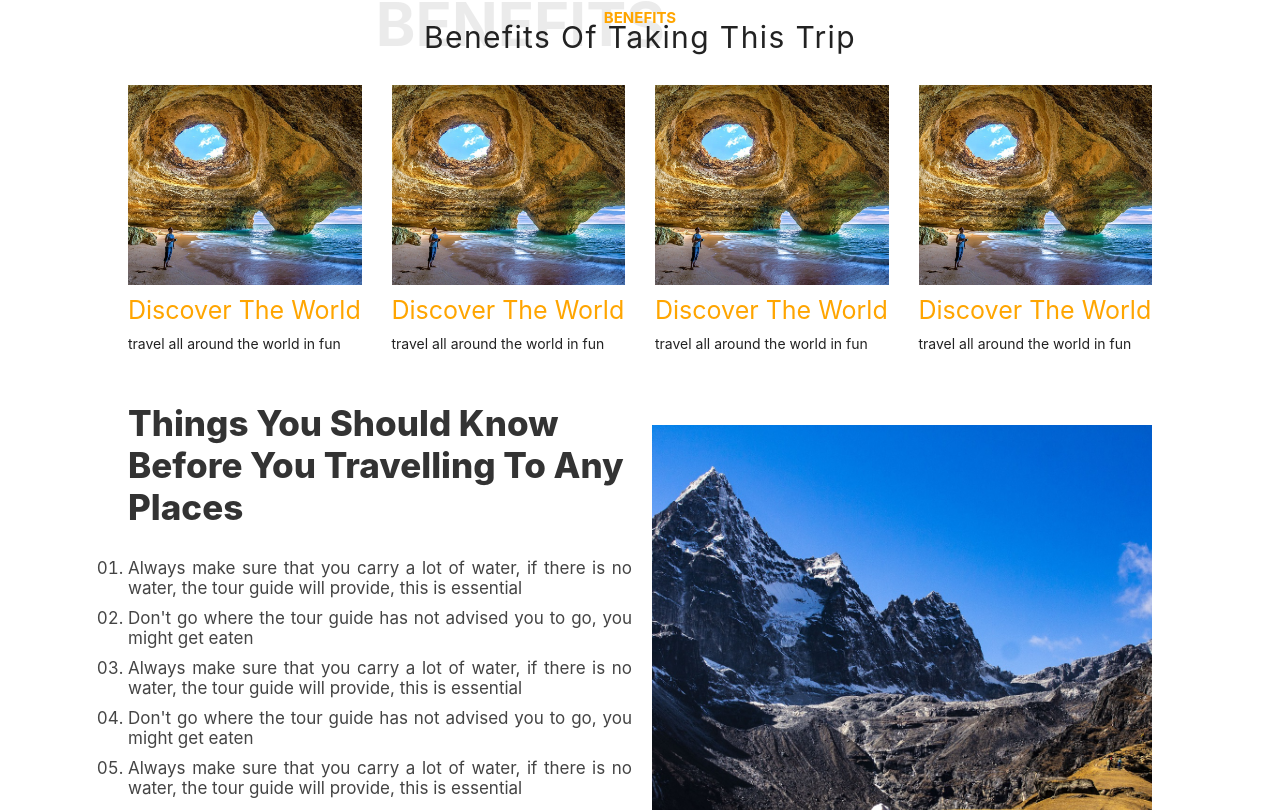
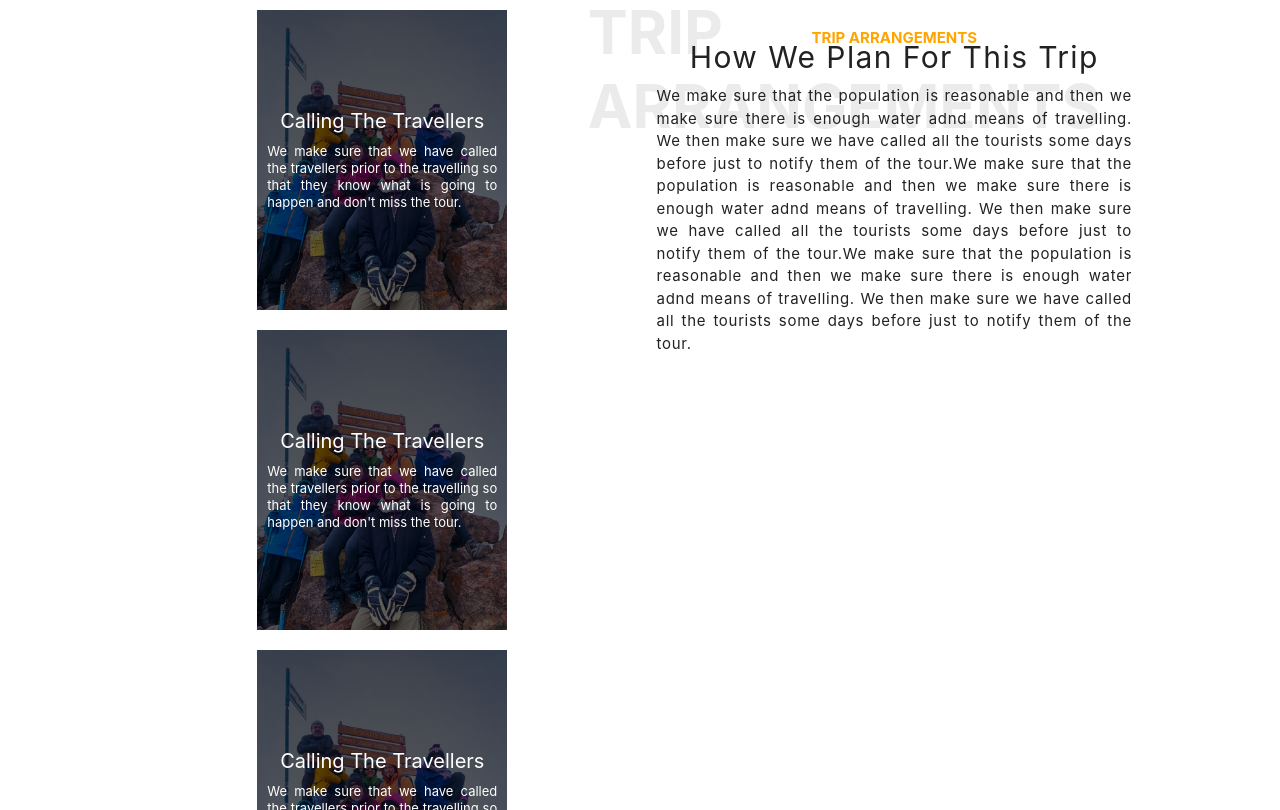
Before and after one commit to SADE-TechPrime-solutions/tours-client-001, a React (Create React App) app: page /mount-kenya in a window 1280 px wide. Shown: the part 770-1580 px from the top of the page. Built offline with nearby package versions, Linux system fonts and the light colour scheme.

Commit message:
continuation of creating template

```diff
--- a/src/App.css
+++ b/src/App.css
@@ -1432,3 +1432,93 @@ body {
     margin-top: 1rem;
   }
 }
+
+
+/* arrangements */
+.arrangements__container{
+  width: 80vw;
+  margin: 6rem auto;
+  display: flex;
+  align-self: flex-start;
+}
+
+.arrangements__container >*{
+  width: 48vw;
+}
+
+.arrangements{
+  margin-right: auto;
+  display: grid;
+  grid-template-columns: repeat(auto-fit, minmax(25rem, 1fr));
+  align-content: center;
+  justify-items: center;
+  gap: 2rem;
+}
+
+@media screen and (max-width: 600px) {
+  .arrangements__container{
+    flex-direction: column;
+    justify-content: center;
+    align-items: center;
+  }
+  .arrangements__container >*{
+    width: 80vw;
+    margin: 3rem auto;
+  }
+
+}
+
+.arrangement{
+  width: 25rem;
+  height: 30rem;
+  position: relative;
+}
+
+.arrangement__image{
+  width: 100%;
+  height: 100%;
+  display: block;
+  object-fit: cover;
+  z-index: -1;
+}
+
+.arrangement__details{
+  position: absolute;
+  top: 0;
+  left: 0;
+  width: 100%;
+  height: 100%;
+  background: linear-gradient(rgba(0, 0, 0, .7),rgba(0, 0, 0, .6));
+  display: flex;
+  flex-direction: column;
+  justify-content: center;
+  align-items: center;
+  color: var(--color-white);
+  padding: 2rem 1rem;
+  z-index: 5;
+}
+
+.arrangement__title{
+  font-size: 2rem;
+  text-transform: capitalize;
+  font-weight: normal;
+  margin-bottom: 1rem;
+}
+
+.arrangement__description{
+  font-size: 1.3rem;
+  text-align: justify;
+  line-height: 1.3;
+}
+
+.arrangements__descritption{
+  padding: 0 2rem;
+}
+
+.arrangements__description--text{
+  font-size: 1.5rem;
+  text-align: justify;
+  line-height: 1.5;
+  letter-spacing: .7px;
+}
+/* end of arrangements */
--- /dev/null
+++ b/src/Components/Pages/FullExplanation/Arrangements/Arrangement.jsx
@@ -0,0 +1,15 @@
+import React from "react";
+
+const Arrangement = ({title, description,image}) => {
+    return(
+        <div className="arrangement">
+            <img src={image} alt="arrangement image" className="arrangement__image" />
+            <div className="arrangement__details">
+                <h3 className="arrangement__title">{title}</h3>
+                <p className="arrangement__description">{description}</p>
+            </div>
+        </div>
+    )
+}
+
+export default Arrangement;
--- a/src/Components/Pages/FullExplanation/MtKenya.jsx
+++ b/src/Components/Pages/FullExplanation/MtKenya.jsx
@@ -1,19 +1,47 @@
 import React from "react";
 import Heading from "../../Heading/Heading";
 import HeroFE from "./Hero/Hero";
+import Arrangement from "./Arrangements/Arrangement";
 import Educational from "./Educational/Educational";
 import Benefit from "./Benefits/Benefit";
+
+
 import imgbg from "./../../../Assets/images/vac6.jpg";
+import clientImg from './../../../Assets/images/Client-1.jpg';
 
 const MountKenyaPage = () => {
   return (
     <div className="root">
+      {/* hero */}
       <HeroFE
         backImg={imgbg}
         title="climb mount kenya in 6 days"
         description="mount kenya is a nice place to climb, betty botter bought a bit of bitter butter, but she thought, the butter's bitter, if I put the bitter batter in my batter, it will make my batter bitter, but a bit of better batter will make my batter better, so she bought a bit of butter, better than her bitter butter, put it in her bitter batter and her bitter batter was better."
       />
-      <div className="fe-benefits">
+      {/* end of hero */}
+
+      {/* arrangements and documentation */}
+      <section className="arrangements-docuemtation__section">
+        <div className="arrangements__container">
+          <div className="arrangements">
+            <Arrangement image={clientImg} title="calling the travellers" description="We make sure that we have called the travellers prior to the travelling so that they know what is going to happen and don't miss the tour." />
+            <Arrangement image={clientImg} title="calling the travellers" description="We make sure that we have called the travellers prior to the travelling so that they know what is going to happen and don't miss the tour." />
+            <Arrangement image={clientImg} title="calling the travellers" description="We make sure that we have called the travellers prior to the travelling so that they know what is going to happen and don't miss the tour." />
+            <Arrangement image={clientImg} title="calling the travellers" description="We make sure that we have called the travellers prior to the travelling so that they know what is going to happen and don't miss the tour." />
+          </div>
+          <div className="arrangements__descritption">
+            <Heading bgText="trip arrangements" mainHeading="how we plan for this trip" subHeading="trip arrangements" />
+            <p className="arrangements__description--text">
+              We make sure that the population is reasonable and then we make sure there is enough water adnd means of travelling. We then make sure we have called all the tourists some days before just to notify them of the tour.We make sure that the population is reasonable and then we make sure there is enough water adnd means of travelling. We then make sure we have called all the tourists some days before just to notify them of the tour.We make sure that the population is reasonable and then we make sure there is enough water adnd means of travelling. We then make sure we have called all the tourists some days before just to notify them of the tour.
+            </p>
+          </div>
+        </div>
+      </section>
+      {/* end of arrangements and documentation */}
+
+
+      {/* benefits */}
+      <section className="fe-benefits">
             <Heading mainHeading="benefits of taking this trip" subHeading="benefits" bgText="benefits" />
           <div className="fe-benefits__container">
             <Benefit image={imgbg} title="discover the world" description="travel all around the world in fun" />
@@ -21,7 +49,8 @@ const MountKenyaPage = () => {
             <Benefit image={imgbg} title="discover the world" description="travel all around the world in fun" />
             <Benefit image={imgbg} title="discover the world" description="travel all around the world in fun" />
           </div>
-      </div>
+      </section>
+      {/* end of benefits */}
       <Educational />
     </div>
   );
```
